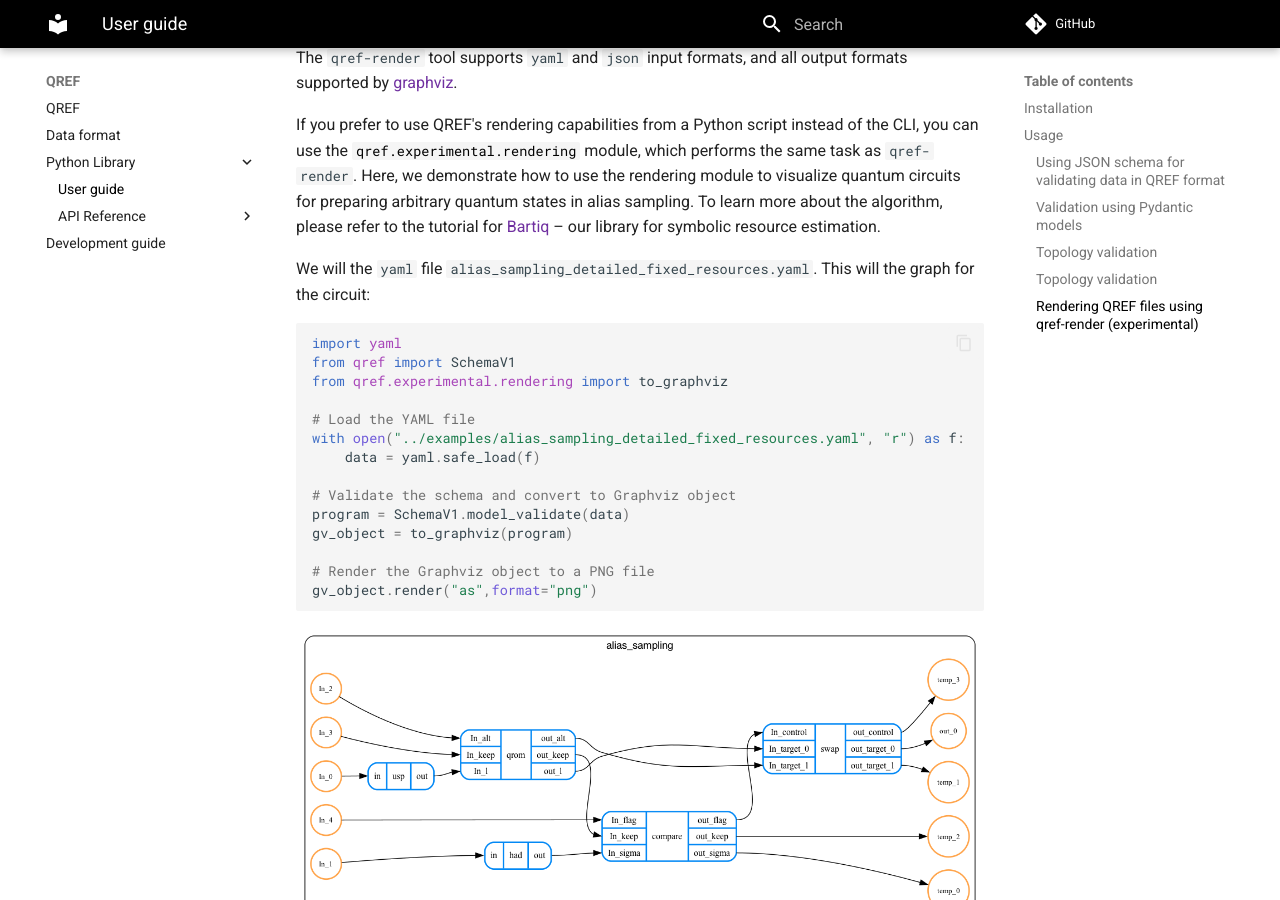
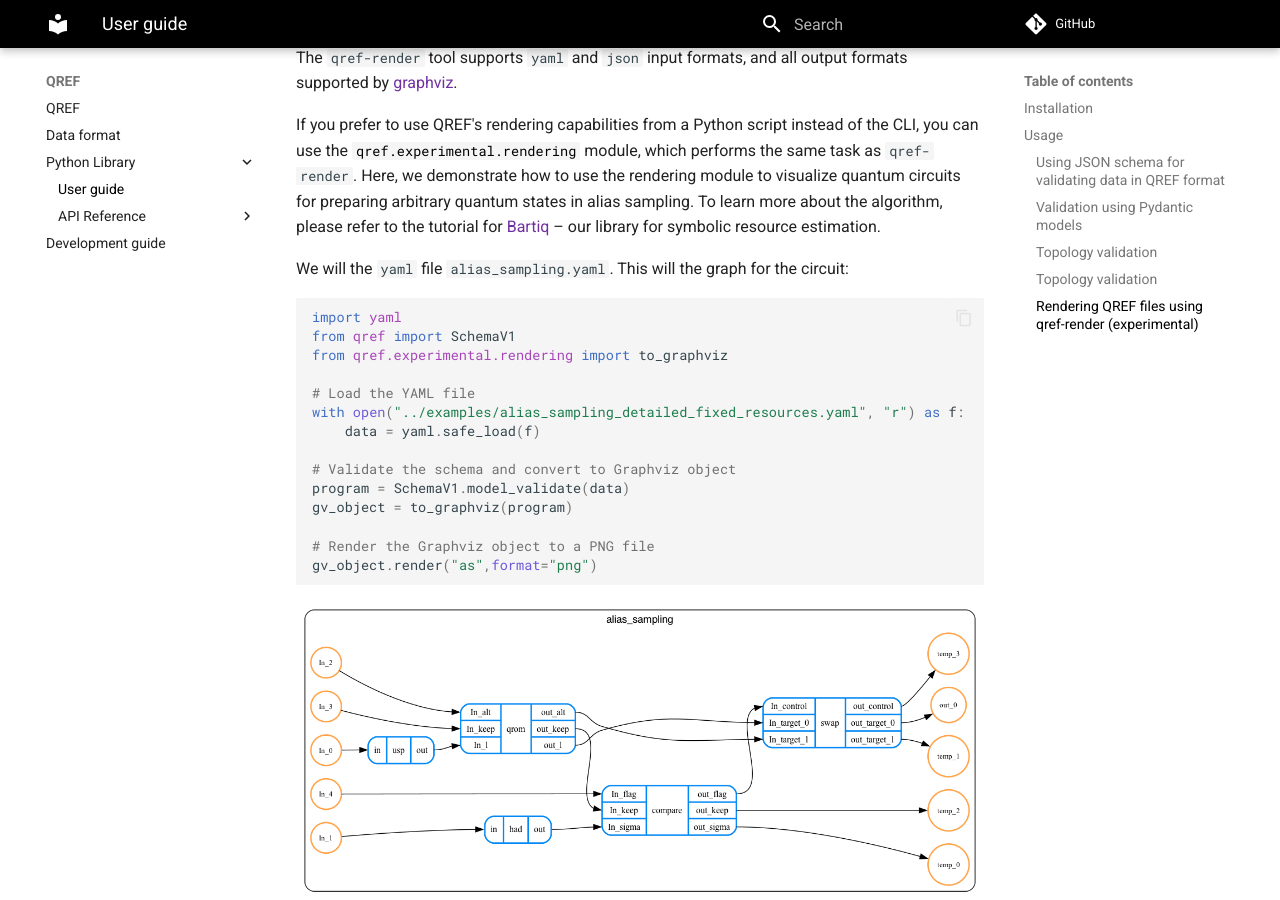
Before and after one commit to PsiQ/qref, an MkDocs documentation site: the page built from docs/library/userguide.md, in a window 1280 px wide and 900 px high, scrolled down 2489 px. Built offline with MkDocs 1.6.1 and Material for MkDocs 9.7.7, drawn with Linux system fonts in a browser that asks for light colours; comment, search, counter and statistics services are not loaded; the version menu is left out.

Commit message:
Update docs/library/userguide.md
Co-authored-by: Michał Stęchły <michal.stechly@gmail.com>

````diff
--- a/docs/library/userguide.md
+++ b/docs/library/userguide.md
@@ -120,7 +120,9 @@ output formats supported by [graphviz](https://graphviz.org/).
 
 If you prefer to use QREF's rendering capabilities from a Python script instead of the CLI, you can use the [`qref.experimental.rendering`](qref.experimental.rendering) module,  which performs the same task as `qref-render`. Here, we demonstrate how to use the rendering module to visualize quantum circuits for preparing arbitrary quantum states in alias sampling. To learn more about the algorithm, please refer to the tutorial for [Bartiq](https://psiq.github.io/bartiq/latest/tutorials/02_alias_sampling_basic/) – our library for symbolic resource estimation.
 
-We will the `yaml` file `alias_sampling_detailed_fixed_resources.yaml`. This will the graph for the circuit:
+
+We will the `yaml` file `alias_sampling.yaml`. This will the graph for the circuit:
+
 
 ```python
 import yaml
````
